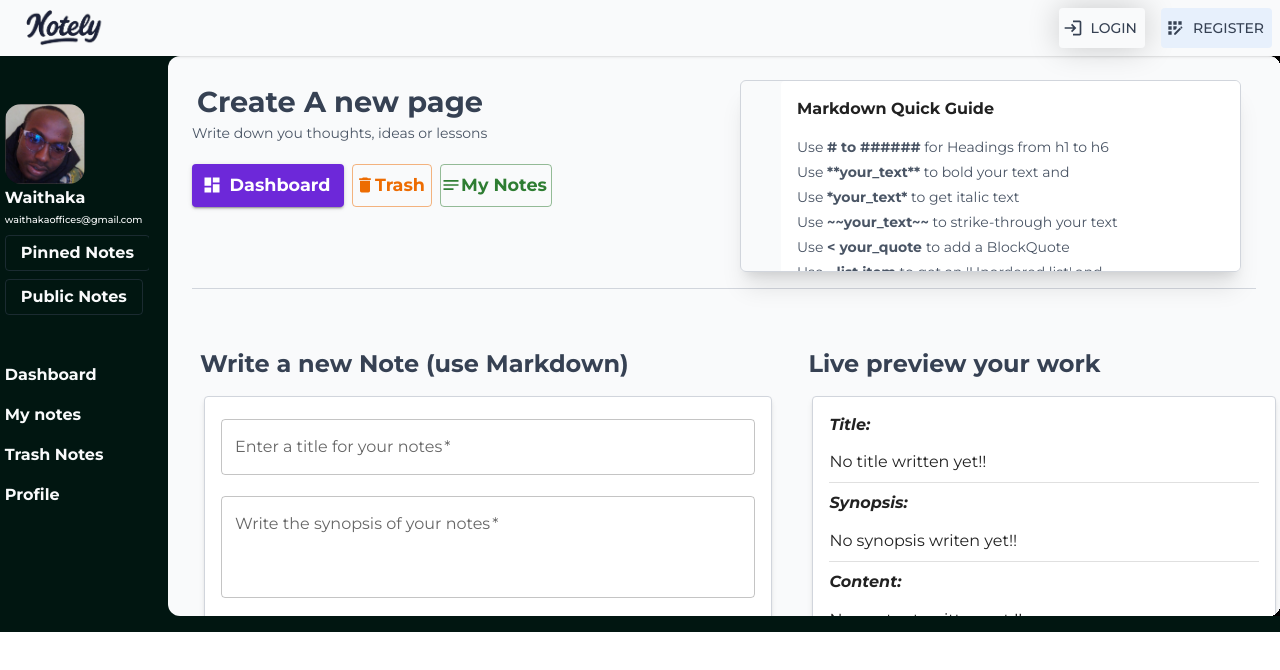
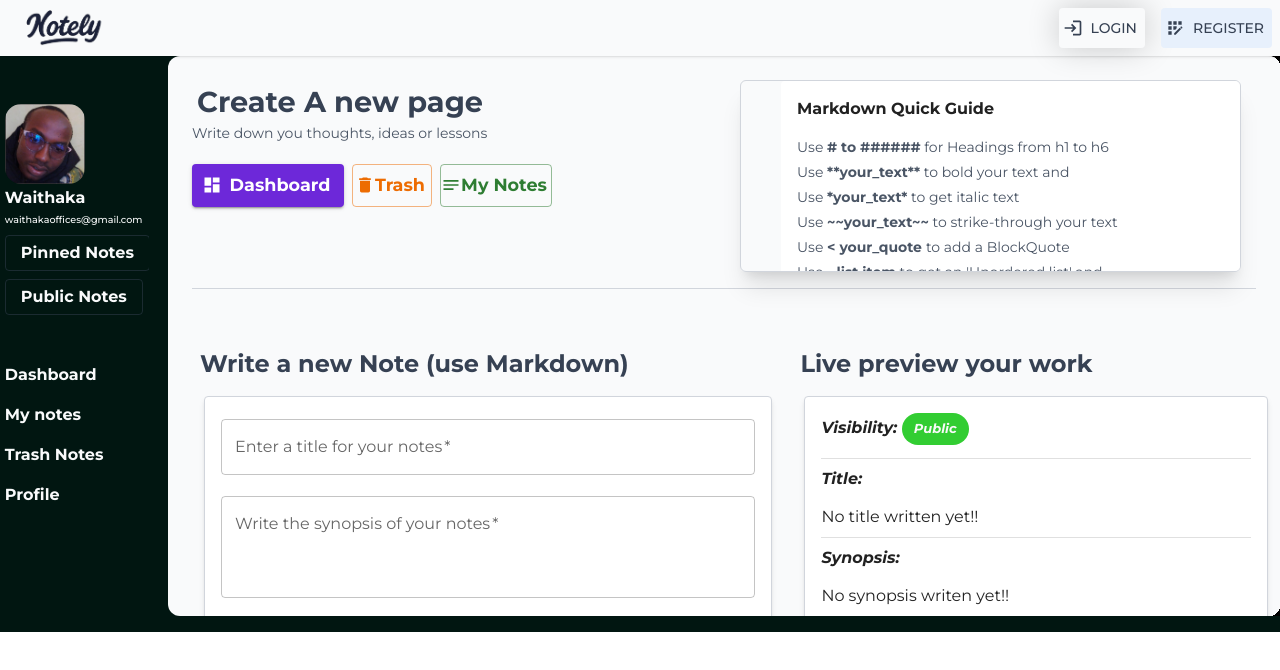
Before and after one commit to WaithakaGuru/NoteLy, a React (Vite) app in the folder client/: page /dashboard/create in a window 1280 px wide. Shown: the top 670 px of the page. Built offline with nearby package versions, Linux system fonts and the light colour scheme.

Commit message:
Export MarkdownPreview into a separate component

```diff
--- /dev/null
+++ b/client/src/components/MarkdownPreview.tsx
@@ -0,0 +1,56 @@
+import { Chip, Typography, Box, Divider } from "@mui/material"
+import Markdown from "react-markdown"
+
+type MarkdownContent = {
+    state: {
+        title: string,
+        synopsis: string,
+        content: string
+    },
+    visibility: string
+}
+
+function MarkdownPreview(info: MarkdownContent) {
+  return (
+     <Box component={"section"} className="border border-gray-300
+                rounded bg-white p-4 m-1 gap-2 flex flex-col shadow-md min-h-[34rem]"
+    >
+        <Typography variant="body1" gutterBottom fontWeight={"bold"} fontStyle={"italic"}>
+            Visibility:   { <Chip
+            component={"div"}
+            label={info.visibility==="public"? "Public" : "Private"}
+            sx={{ bgcolor: info.visibility==="public" ? "limegreen": "slategrey", color: "#f9f9f9" }}
+            />}
+        </Typography>
+
+        <Divider flexItem/>
+
+        <Typography variant="body1" fontWeight={"bold"} fontStyle={"italic"} gutterBottom>
+            Title:
+        </Typography>
+        <Markdown>
+            {info.state.title || "No title written yet!!"}
+        </Markdown>
+
+        <Divider flexItem/>
+
+        <Typography variant="body1" fontWeight={"bold"} fontStyle={"italic"} gutterBottom>
+            Synopsis:
+        </Typography>
+        <Markdown>
+            {info.state.synopsis || "No synopsis writen yet!!"}
+        </Markdown>
+
+        <Divider flexItem/>
+
+        <Typography variant="body1" fontWeight={"bold"} fontStyle={"italic"} gutterBottom>
+            Content:
+        </Typography>
+        <Markdown>
+            {info.state.content || "No content written yet !!"}
+        </Markdown>
+    </Box>
+  )
+}
+
+export default MarkdownPreview
--- a/client/src/pages/CreateNote.tsx
+++ b/client/src/pages/CreateNote.tsx
@@ -1,11 +1,10 @@
 import {Stack, Box, Typography, Button, TextField,FormControl, InputLabel, Select,
-   MenuItem, type SelectChangeEvent, Divider, Chip} from "@mui/material"
+   MenuItem, type SelectChangeEvent} from "@mui/material"
 import { Dashboard, Delete, Notes } from "@mui/icons-material";
 import ToggleSideBar from "../components/ToggleSideBar";
 import MarkdownGuide from "../components/MarkdownGuide";
-// import Markdown from "react-markdown";
 import { useReducer, useState } from "react";
-import Markdown from "react-markdown";
+import MarkdownPreview from "../components/MarkdownPreview";
 
 type ActionType = {
   type: "input",
@@ -136,7 +135,7 @@ function CreateNote() {
           </Stack>
           <MarkdownGuide/>
         </Box>
-        <Box component={"section"} className="w-full p-2 flex gap-8 my-12"  sx={{flexDirection: {xs: "column", md: "row"}}}>
+        <Box component={"section"} className="w-full p-2 flex gap-6 my-12"  sx={{flexDirection: {xs: "column", md: "row"}}}>
           <Stack fontFamily={"cursive"} className="min-w-[55%]">
             <Typography
               variant="h6"
@@ -198,42 +197,7 @@ function CreateNote() {
               >
                 Live preview your work
               </Typography>
-              <Box component={"section"} className="border border-gray-300
-                rounded bg-white p-4 m-1 gap-2 flex flex-col shadow-md min-h-[34rem]"
-              >
-                <Typography variant="body1" fontWeight={"bold"} fontStyle={"italic"} gutterBottom>
-                  Title:
-                </Typography>
-                <Markdown>
-                  {state.title || "No title written yet!!"}
-                </Markdown>
-
-                <Divider flexItem/>
-
-                <Typography variant="body1" fontWeight={"bold"} fontStyle={"italic"} gutterBottom>
-                  Synopsis:
-                </Typography>
-                <Markdown>
-                  {state.synopsis || "No synopsis writen yet!!"}
-                </Markdown>
-
-                <Divider flexItem/>
-
-                <Typography variant="body1" fontWeight={"bold"} fontStyle={"italic"} gutterBottom>
-                  Content:
-                </Typography>
-                <Markdown>
-                  {state.content || "No content written yet !!"}
-                </Markdown>
-                <Divider flexItem/>
-                <Typography variant="body1" gutterBottom fontWeight={"bold"} fontStyle={"italic"}>
-                  Visibility:   { <Chip
-                  component={"div"}
-                  label={visibility==="public"? "Public" : "Private"}
-                  sx={{ bgcolor: visibility==="public" ? "limegreen": "slategrey", color: "#f9f9f9" }}
-                />}
-                </Typography>
-              </Box>
+             <MarkdownPreview state={state} visibility={visibility}/>
             </Stack>
         </Box>
       </Stack>
--- a/client/src/pages/UpdateNote.tsx
+++ b/client/src/pages/UpdateNote.tsx
@@ -1,5 +1,9 @@
 function UpdateNote() {
-  return <div>UpdateNote</div>;
+  return (
+    <>
+      fh9ui
+    </>
+  )
 }
 
 export default UpdateNote;
```
